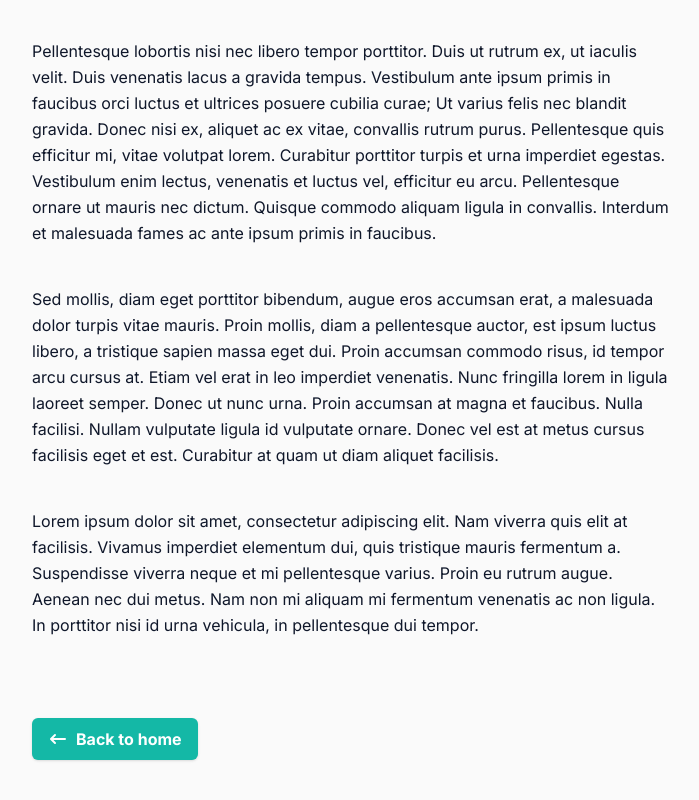
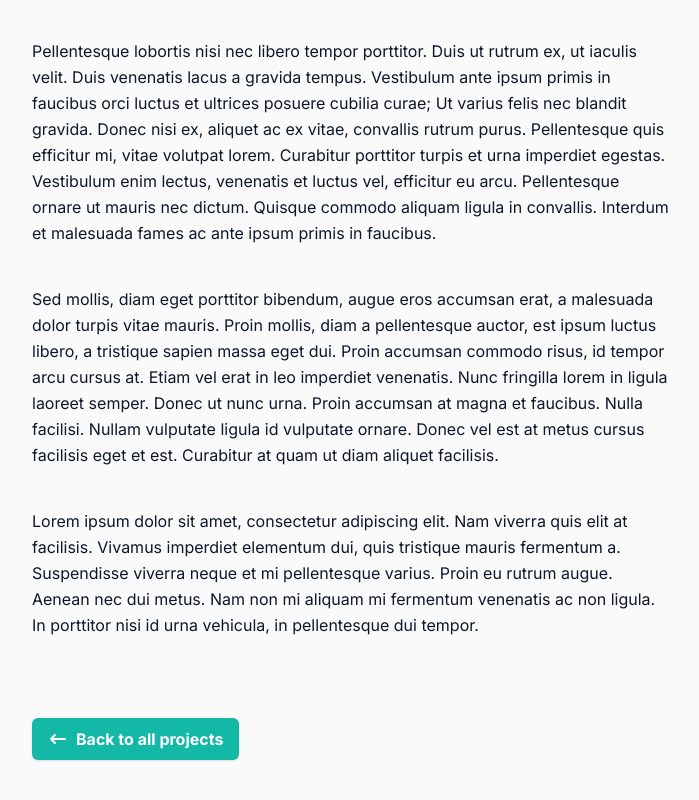
Before and after one commit to maxdmallett/next-js-portfolio-max-mallett, a Next.js app: page /projects/ambrasoft-flash-to-canvas-game-conversions in a window 1280 px wide. Shown: the part 1125-1925 px from the top of the page, without its empty margins (288-987 px from the left). Built offline with nearby package versions, Linux system fonts and the light colour scheme.

Commit message:
Back to projects instead of home hero

```diff
--- a/app/components/projects/content.tsx
+++ b/app/components/projects/content.tsx
@@ -18,14 +18,14 @@ const Content = (props: IProps) => {
             {project.articleContent ? project.articleContent() : <PlaceholderArticle />}
 
             <Link
-                href="/#hero"
+                href="/#projects"
                 className="inline-block bg-teal-500 hover:bg-teal-300 text-white font-bold py-2 px-4 mt-10 rounded-md text-md transition duration-200 ease-in-out shadow"
             >
                 <div className="flex flex-row align-middle">
                     <svg className="w-5 mr-2" fill="currentColor" viewBox="0 0 20 20" xmlns="http://www.w3.org/2000/svg">
                     <path fillRule="evenodd" d="M7.707 14.707a1 1 0 01-1.414 0l-4-4a1 1 0 010-1.414l4-4a1 1 0 011.414 1.414L5.414 9H17a1 1 0 110 2H5.414l2.293 2.293a1 1 0 010 1.414z" clip-rule="evenodd"></path>
                     </svg>
-                    <span>Back to home</span>
+                    <span>Back to all projects</span>
                 </div>
             </Link>
 
```
